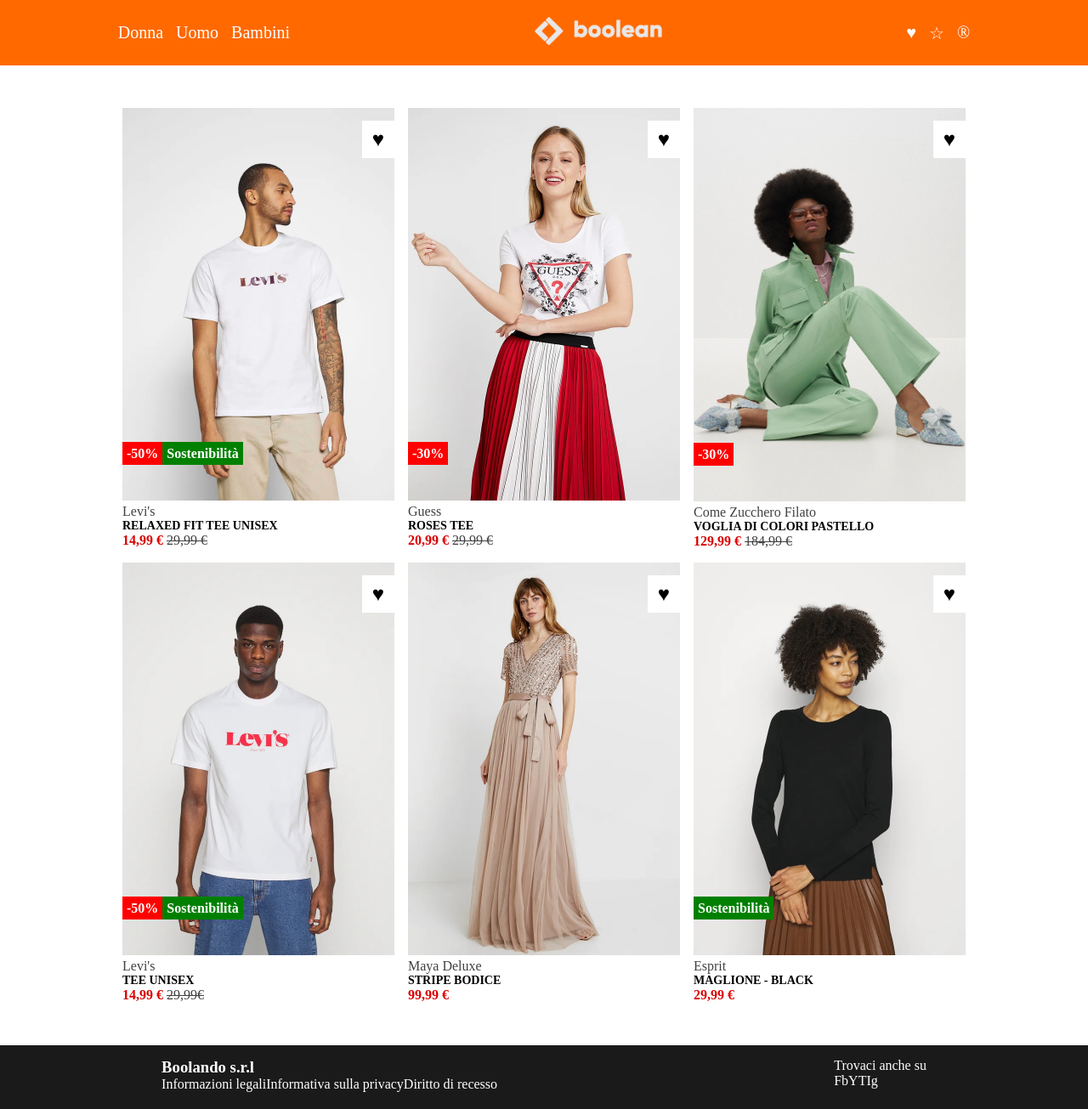
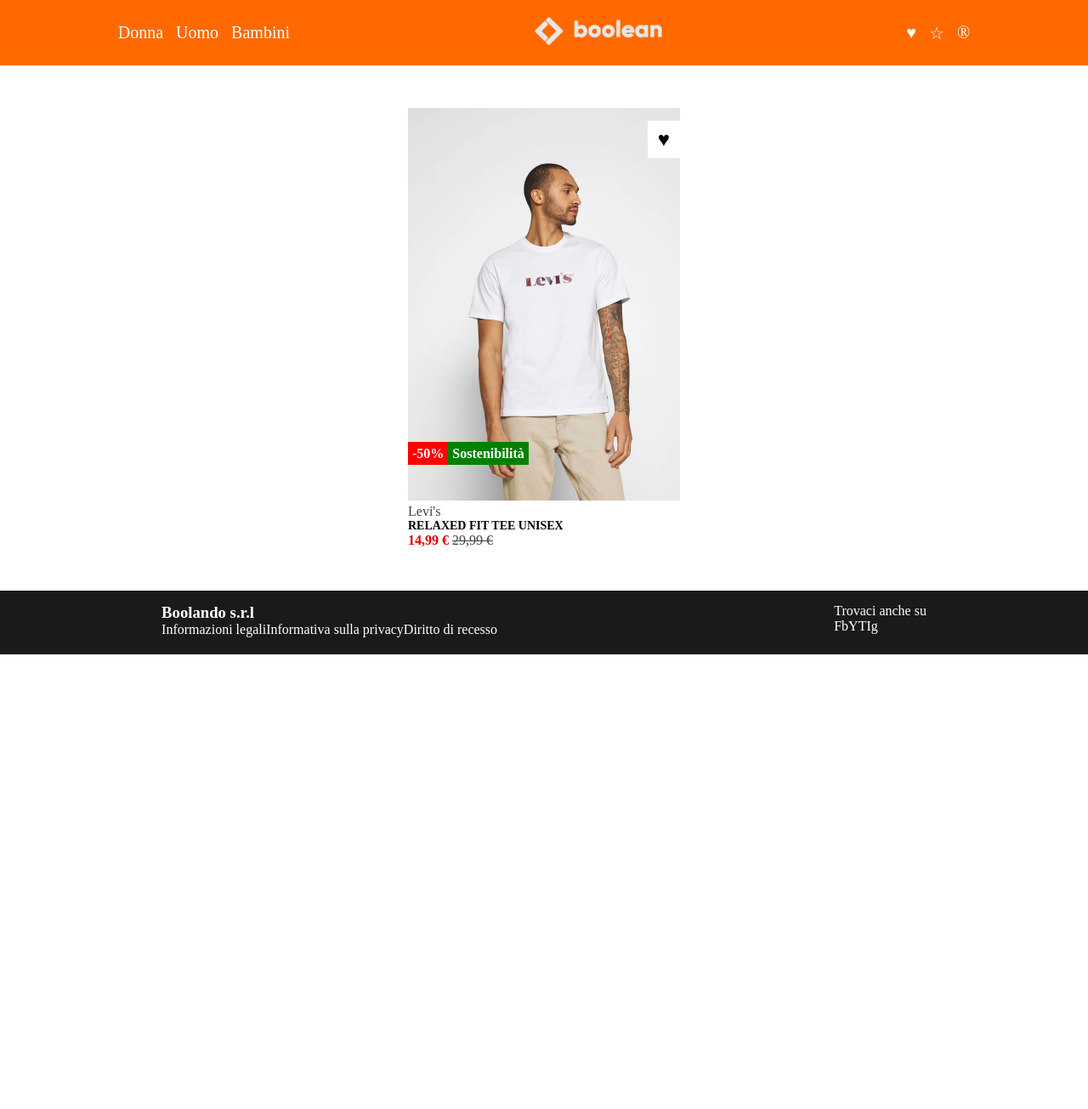
Before and after one commit to Vincenzo-23/vite-boolando, a Vue app: page / in a window 1280 px wide. Shown: the whole page at 85% size. After the commit the page ends 800 px from the top, so only its background shows below. Built offline with nearby package versions, Linux system fonts and the light colour scheme.

Commit message:
ADD: added the CardComponent component

```diff
--- /dev/null
+++ b/src/components/CardComponent.vue
@@ -0,0 +1,124 @@
+<script>
+export default {
+  data() {
+    return{
+
+    }
+  }
+}
+</script>
+
+
+<template>
+
+    <div class="col-3">
+        <div class="card-header">
+            <img src="/1.webp" alt="Picture of a model with the white shirt and beige pants">
+            <img class="hover-img" src="/1b.webp" alt="Picture of a model with the white shirt and beige pants with a brown jacket">
+            <div class="badge-container">
+                <span class="discount-badge">-50%</span>
+                <span class="sustainability">Sostenibilità</span>
+            </div>
+            <button class="like-button">&hearts;</button>
+        </div>
+        <div class="card-footer">
+            <div class="card-footer-brand">Levi's</div>
+            <h3 class="card-footer-title">RELAXED FIT TEE UNISEX</h3>
+            <div class="card-footer-price">14,99 €
+                <span class="old-price">29,99 €</span>
+            </div>
+        </div>
+    </div>
+
+</template>
+
+
+<style lang="scss" scoped>
+
+.col-3{
+    width: calc(3 * 100% / 12);
+    min-height: 100%;
+
+}
+
+
+
+/* CARD STYLE */
+
+
+
+/* Card Footer */
+
+
+.card-footer-brand{
+    color: rgb(65, 65, 65);
+}
+
+.card-footer-title{
+    font-size: 14px;
+    font-weight: 700;
+}
+
+.card-footer-price{
+    color: rgb(219, 0, 0);
+    font-weight: 700;
+}
+
+.old-price{
+    color: rgb(65, 65, 65);;
+    font-weight: 400;
+    text-decoration: line-through;
+
+}
+
+
+    /* Card header */
+
+
+.card-header{
+    position: relative;
+}
+
+.badge-container{
+    position: absolute;
+    bottom: 50px;
+    left: 0;
+    color: white;
+    font-weight: 700;
+}
+
+ .discount-badge{
+    background-color: red;
+    padding: 5px 5px;
+
+}
+
+.sustainability{
+
+    background-color: green;
+    padding: 5px 5px;
+}
+
+
+.like-button{
+    position: absolute;
+    background-color: white;
+    padding: 8px 12px;
+    font-size: 24px;
+    top: 15px;
+    right: 0;
+}
+
+
+
+
+.hover-img{
+    position: absolute;
+    left: 0;
+    opacity: 0;
+    &:hover {
+    opacity: 1;
+    }
+}
+
+</style>
--- a/src/components/HeaderSection.vue
+++ b/src/components/HeaderSection.vue
@@ -3,6 +3,7 @@
   data() {
     return {
       models: ["Donna", "Uomo", "Bambini"],
+      icons: ["&hearts;", "&star;", "&circledR;"]
     }
   }
 }
@@ -21,9 +22,7 @@
           <img class="logo" src="/boolean-logo.png" alt="Logo Boolean">
         </div>
         <ul class="col-3-header">
-          <li><a href="#">&hearts;</a></li>
-          <li><a href="#">&star;</a></li>
-          <li><a href="#">&circledR;</a></li>
+          <li v-for="(icon, i) in icons"><a href="#" v-html="icon"></a></li>
         </ul>
       </div>
     </div>
@@ -48,7 +47,6 @@
 }
 
 
-
 .col-3-header{
   font-size: 20px;
   display: flex;
--- a/src/components/MainSection.vue
+++ b/src/components/MainSection.vue
@@ -1,8 +1,116 @@
 <script>
+import CardComponent from "./CardComponent.vue"
+
 export default {
+  components:{
+    CardComponent,
+  },
   data() {
     return{
-
+        products: [
+    {
+      "id": 1,
+      "frontImage": "1.webp",
+      "backImage": "1b.webp",
+      "brand": "Levi's",
+      "name": "Relaxed Fit",
+      "price": 29.99,
+      "isInFavorites": true,
+      "badges": [
+        {
+          "type": "tag",
+          "value": "Sostenibilità"
+        },
+        {
+          "type": "discount",
+          "value": "-50%"
+        }
+      ]
+    },
+    {
+      "id": 2,
+      "frontImage": "2.webp",
+      "backImage": "2b.webp",
+      "brand": "Guess",
+      "name": "Roses Tee",
+      "price": 20.99,
+      "isInFavorites": true,
+      "badges": [
+        {
+          "type": "discount",
+          "value": "-30%"
+        }
+      ]
+    },
+    {
+      "id": 3,
+      "frontImage": "3.webp",
+      "backImage": "3b.webp",
+      "brand": "Come Zucchero Filato",
+      "name": "Voglia di colori pastello",
+      "price": 129.99,
+      "isInFavorites": false,
+      "badges": [
+        {
+          "type": "discount",
+          "value": "-30%"
+        }
+      ]
+    },
+    {
+      "id": 4,
+      "frontImage": "4.webp",
+      "backImage": "4b.webp",
+      "brand": "Levi's",
+      "name": "Tee Unisex",
+      "price": 14.99,
+      "isInFavorites": false,
+      "badges": [
+        {
+          "type": "tag",
+          "value": "Sostenibilità"
+        },
+        {
+          "type": "discount",
+          "value": "-50%"
+        }
+      ]
+    },
+    {
+      "id": 5,
+      "frontImage": "5.webp",
+      "backImage": "5b.webp",
+      "brand": "Maya Deluxe",
+      "name": "Stripe Bodice",
+      "price": 99.99,
+      "isInFavorites": true,
+      "badges": [
+        {
+          "type": "tag",
+          "value": "Sostenibilità"
+        },
+        {
+          "type": "discount",
+          "value": "-50%"
+        }
+      ]
+    },
+    {
+      "id": 6,
+      "frontImage": "6.webp",
+      "backImage": "6b.webp",
+      "brand": "Esprit",
+      "name": "Maglione - Black",
+      "price": 29.99,
+      "isInFavorites": true,
+      "badges": [
+        {
+          "type": "tag",
+          "value": "Sostenibilità"
+        }
+      ]
+    }
+  ]
     }
   }
 }
@@ -23,108 +131,7 @@
 
             <div class="row">
 
-                <div class="col-3">
-                    <div class="card-header">
-                        <img src="/1.webp" alt="Picture of a model with the white shirt and beige pants">
-                        <img class="hover-img" src="/1b.webp" alt="Picture of a model with the white shirt and beige pants with a brown jacket">
-                        <div class="badge-container">
-                            <span class="discount-badge">-50%</span>
-                            <span class="sustainability">Sostenibilità</span>
-                        </div>
-                        <button class="like-button">&hearts;</button>
-                    </div>
-                    <div class="card-footer">
-                        <div class="card-footer-brand">Levi's</div>
-                        <h3 class="card-footer-title">RELAXED FIT TEE UNISEX</h3>
-                        <div class="card-footer-price">14,99 €
-                            <span class="old-price">29,99 €</span>
-                        </div>
-                    </div>
-                </div>
-
-                <div class="col-3">
-                    <div class="card-header">
-                        <img src="/2.webp" alt="Picture of a model with the red and white skirt">
-                        <img class="hover-img" src="/2b.webp" alt="Picture of a model with the red and white skirt from a different angle">
-                        <div class="badge-container">
-                            <span class="discount-badge">-30%</span>
-                        </div>
-                        <button class="like-button">&hearts;</button>
-                    </div>
-                    <div class="card-footer">
-                        <div class="card-footer-brand">Guess</div>
-                        <h3 class="card-footer-title">ROSES TEE</h3>
-                        <div class="card-footer-price">20,99 €
-                            <span class="old-price">29,99 €</span>
-                        </div>
-                    </div>
-                </div>
-
-                <div class="col-3">
-                    <div class="card-header">
-                        <img src="/3.webp" alt="Picture of a model with the green suit">
-                        <img class="hover-img" src="/3b.webp" alt="Picture of a model with the beige suit">
-                        <div class="badge-container">
-                            <span class="discount-badge">-30%</span>
-                        </div>
-                        <button class="like-button">&hearts;</button>
-                    </div>
-                    <div class="card-footer">
-                        <div class="card-footer-brand">Come Zucchero Filato</div>
-                        <h3 class="card-footer-title">VOGLIA DI COLORI PASTELLO</h3>
-                        <div class="card-footer-price">129,99 €
-                            <span class="old-price">184,99 €</span>
-                        </div>
-                    </div>
-                </div>
-
-                <div class="col-3">
-                    <div class="card-header">
-                        <img src="/4.webp" alt="Picture of a model with the white shirt and jeans">
-                        <img class="hover-img" src="/4b.webp" alt="Picture of a model with the white shirt and jeans from a different angle">
-                        <div class="badge-container">
-                            <span class="discount-badge">-50%</span>
-                            <span class="sustainability">Sostenibilità</span>
-                        </div>
-                        <button class="like-button">&hearts;</button>
-                    </div>
-                    <div class="card-footer">
-                        <div class="card-footer-brand">Levi's</div>
-                        <h3 class="card-footer-title">TEE UNISEX</h3>
-                        <div class="card-footer-price">14,99 €
-                            <span class="old-price">29,99€</span>
-                        </div>
-                    </div>
-                </div>
-
-                <div class="col-3">
-                    <div class="card-header">
-                        <img src="/5.webp" alt="Picture of a model with the beige dress">
-                        <img class="hover-img" src="/5b.webp" alt="Picture of a model with the beige dress from a different angle">
-                        <button class="like-button">&hearts;</button>
-                    </div>
-                    <div class="card-footer">
-                        <div class="card-footer-brand">Maya Deluxe</div>
-                        <h3 class="card-footer-title">STRIPE BODICE</h3>
-                        <div class="card-footer-price">99,99 €</div>
-                    </div>
-                </div>
-
-                <div class="col-3">
-                    <div class="card-header">
-                        <img src="/6.webp" alt="Picture of a model with the black shirt and brown skirt">
-                        <img class="hover-img" src="/6b.webp" alt="Picture of a model with the black shirt and brown skirt from a different angle">
-                        <div class="badge-container">
-                            <span class="sustainability">Sostenibilità</span>
-                        </div>
-                        <button class="like-button">&hearts;</button>
-                    </div>
-                    <div class="card-footer">
-                        <div class="card-footer-brand">Esprit</div>
-                        <h3 class="card-footer-title">MAGLIONE - BLACK</h3>
-                        <div class="card-footer-price">29,99 €</div>
-                    </div>
-                </div>
+                <CardComponent />
 
             </div>
 
@@ -151,92 +158,6 @@
     }
 }
 
-.col-3{
-    width: calc(3 * 100% / 12);
-    min-height: 100%;
-
-}
-
-
-
-/* CARD STYLE */
-
-
-
-/* Card Footer */
-
-
-.card-footer-brand{
-    color: rgb(65, 65, 65);
-}
-
-.card-footer-title{
-    font-size: 14px;
-    font-weight: 700;
-}
-
-.card-footer-price{
-    color: rgb(219, 0, 0);
-    font-weight: 700;
-}
-
-.old-price{
-    color: rgb(65, 65, 65);;
-    font-weight: 400;
-    text-decoration: line-through;
-
-}
-
-
-    /* Card header */
-
-
-.card-header{
-    position: relative;
-}
-
-.badge-container{
-    position: absolute;
-    bottom: 50px;
-    left: 0;
-    color: white;
-    font-weight: 700;
-}
-
- .discount-badge{
-    background-color: red;
-    padding: 5px 5px;
-
-}
-
-.sustainability{
-
-    background-color: green;
-    padding: 5px 5px;
-}
-
-
-.like-button{
-    position: absolute;
-    background-color: white;
-    padding: 8px 12px;
-    font-size: 24px;
-    top: 15px;
-    right: 0;
-}
-
-
-
-
-.hover-img{
-    position: absolute;
-    left: 0;
-    opacity: 0;
-    &:hover {
-    opacity: 1;
-    }
-}
-
 
 
 </style>
```
